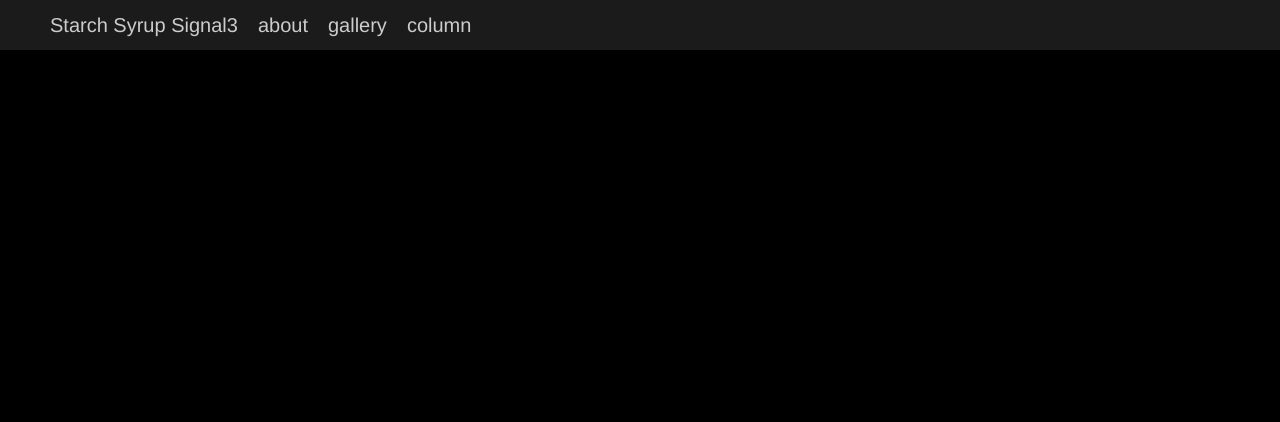
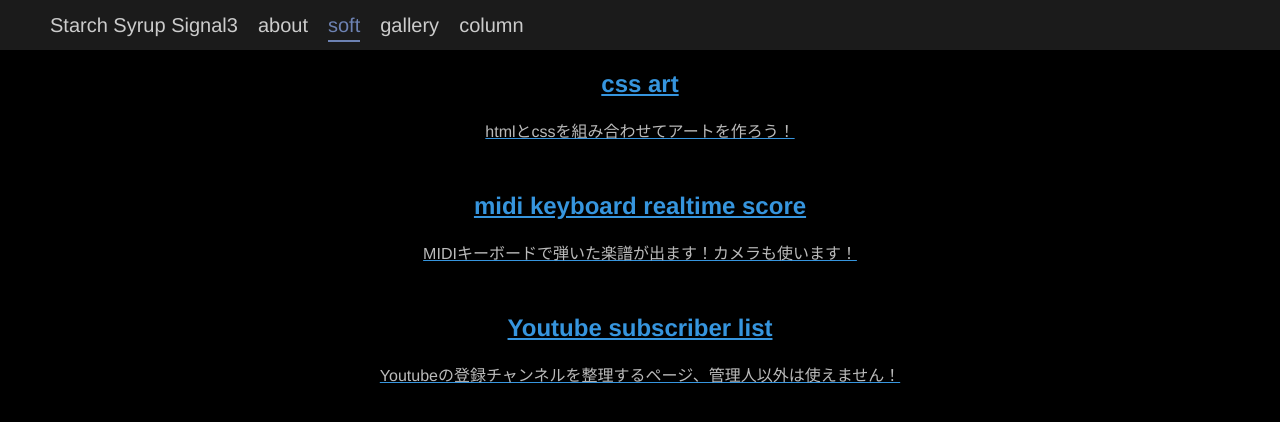
Before and after one commit to mizzsig/sssignal3, a Nuxt app in the folder app/front/: page /soft in a window 1280 px wide. Shown: the top 422 px of the page. Built offline with nearby package versions, Linux system fonts and the light colour scheme; no server answers.

Commit message:
:sparkles: softページを追加

```diff
--- a/app/front/assets/scss/defaultLayout.scss
+++ b/app/front/assets/scss/defaultLayout.scss
@@ -5,7 +5,7 @@ $height: 50px;
   position: fixed;
   z-index: 20;
   width: 100%;
-  top: 4 * -40px;
+  top: 5 * -40px;
   transition: all 0.3s;
 
   .menu {
@@ -87,12 +87,12 @@ $height: 50px;
   cursor: pointer;
   justify-content: center;
 }
-@media screen and (max-width: 500px) {
+@media screen and (max-width: 550px) {
   .wide {
     display: none;
   }
 }
-@media screen and (min-width: 501px) {
+@media screen and (min-width: 551px) {
   .small {
     display: none;
   }
--- a/app/front/layouts/default.vue
+++ b/app/front/layouts/default.vue
@@ -9,6 +9,7 @@
       <div class="toggle-menu" :class="{ 'toggle-show': toggleShow }">
         <nuxt-link class="menu" to="/">Top</nuxt-link>
         <nuxt-link class="menu" to="/about">about</nuxt-link>
+        <nuxt-link class="menu" to="/soft">soft</nuxt-link>
         <nuxt-link class="menu" to="/gallery/images">gallery</nuxt-link>
         <nuxt-link class="menu" to="/column">column</nuxt-link>
       </div>
@@ -20,6 +21,9 @@
         </nuxt-link>
         <nuxt-link class="menu" to="/about">
           <span v-bind:class="{ active: isActive('/about') }">about</span>
+        </nuxt-link>
+        <nuxt-link class="menu" to="/soft">
+          <span v-bind:class="{ active: isActive('/soft') }">soft</span>
         </nuxt-link>
         <nuxt-link class="menu" to="/gallery/images">
           <span v-bind:class="{ active: isActive('/gallery') }">gallery</span>
@@ -82,7 +86,7 @@ export default {
     },
     toggleMenu(event) {
       // メニューが出ていない & 画面幅が小さい & メニューを押下したときにトグルメニューを出す
-      if (!this.toggleShow && window.innerWidth <= 500 && event.clientY <= 50) {
+      if (!this.toggleShow && window.innerWidth <= 550 && event.clientY <= 50) {
         this.toggleShow = true;
       } else {
         this.toggleShow = false;
--- /dev/null
+++ b/app/front/pages/soft/index.vue
@@ -0,0 +1,44 @@
+<template>
+  <section class="container">
+      <nuxt-link to="/soft/css_art">
+          <h2>css art</h2>
+          <div style="margin-bottom: 50px;">htmlとcssを組み合わせてアートを作ろう！</div>
+      </nuxt-link>
+      <nuxt-link to="/soft/midi_keyboard_realtime_score">
+          <h2>midi keyboard realtime score</h2>
+          <div style="margin-bottom: 50px;">MIDIキーボードで弾いた楽譜が出ます！カメラも使います！</div>
+      </nuxt-link>
+      <nuxt-link to="/soft/youtube_subscriber_list">
+          <h2>Youtube subscriber list</h2>
+          <div>Youtubeの登録チャンネルを整理するページ、管理人以外は使えません！</div>
+      </nuxt-link>
+  </section>
+</template>
+
+<script>
+export default {
+  head() {
+    return {
+      title: "Soft - Starch Syrup Signal3",
+      meta: [
+        { hid: "description", name: "description", content: "水飴信号３" },
+        { hid: "twitter:site", name: "twitter:site", content: "@mizzsig" },
+        { hid: "twitter:card", name: "twitter:card", content: "summary_large_image" },
+        { hid: "og:description", property: "og:description", content: "水飴信号３" },
+        { hid: "og:title", property: "og:title", content: "Starch Syrup Signal3" },
+        { hid: "og:image", property: "og:image", content: "https://ver3.sssignal.com/temporary_twitter_card.png" }
+      ]
+    };
+  },
+  data() {
+    return {
+    };
+  }
+};
+</script>
+
+<style lang="scss" scoped>
+.container {
+  text-decoration: none;
+}
+</style>
```
